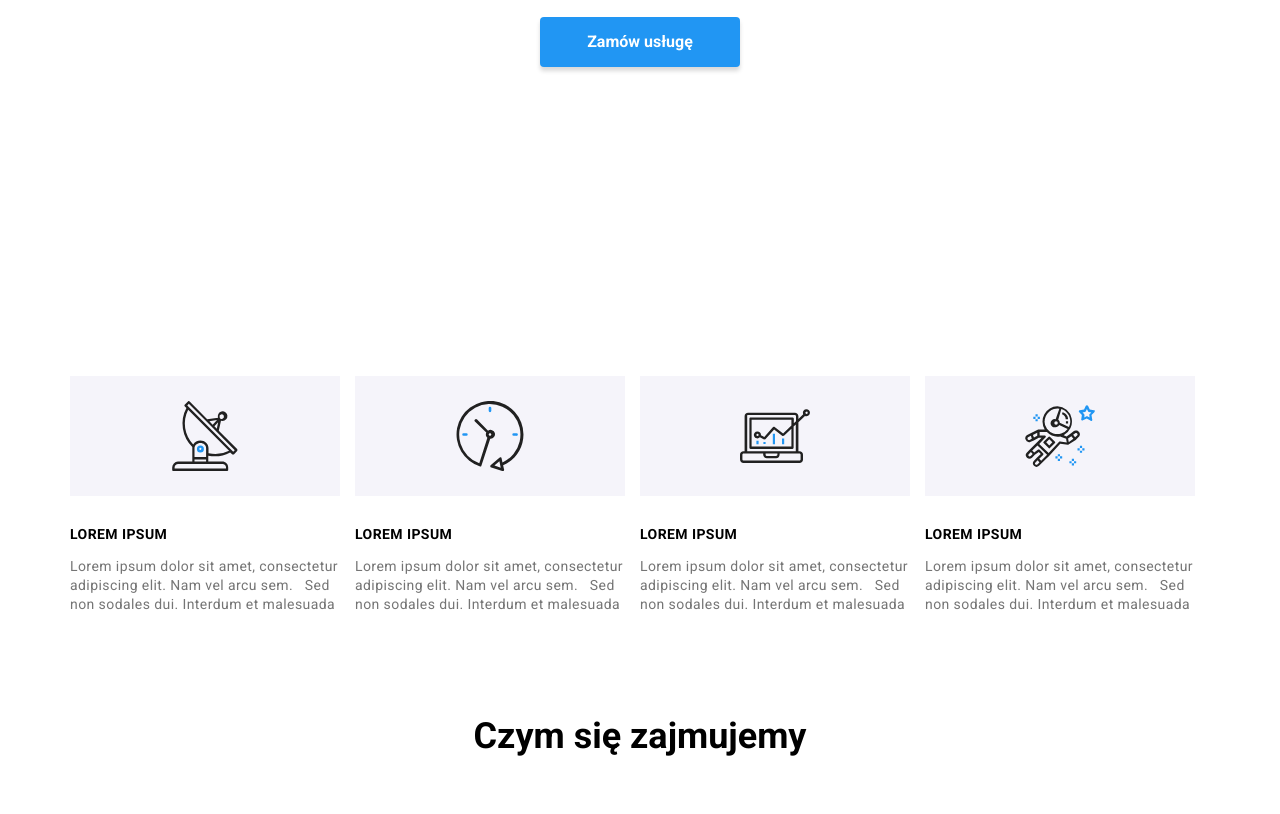
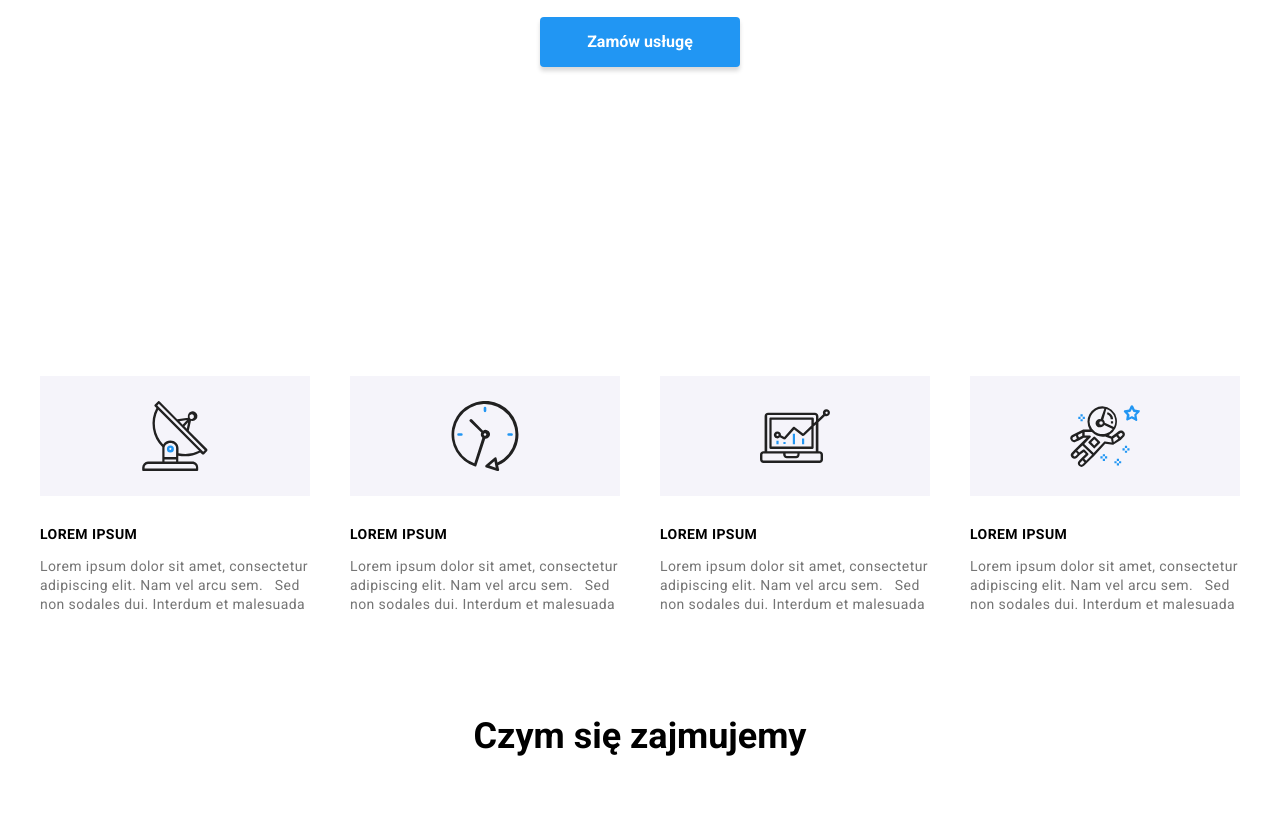
Before and after one commit to Arooooo98/goit-markup-hw-07, a plain HTML site: page index.html in a window 1280 px wide. Shown: the part 398-1212 px from the top of the page. Drawn offline with nearby package versions, Linux system fonts and the light colour scheme.

Commit message:
gap lorem

```diff
--- a/sass/components/_lorem.scss
+++ b/sass/components/_lorem.scss
@@ -13,8 +13,7 @@
     display: flex;
     justify-content: space-between;
     list-style-type: none;
-    padding-right: 30px;
-    padding-left: 30px;
+    gap: 40px;
   }
   &__background {
     background-color: #f5f4fa;
```
Also changed, not shown: css/main.css, css/main.min.css, 2 other files.
